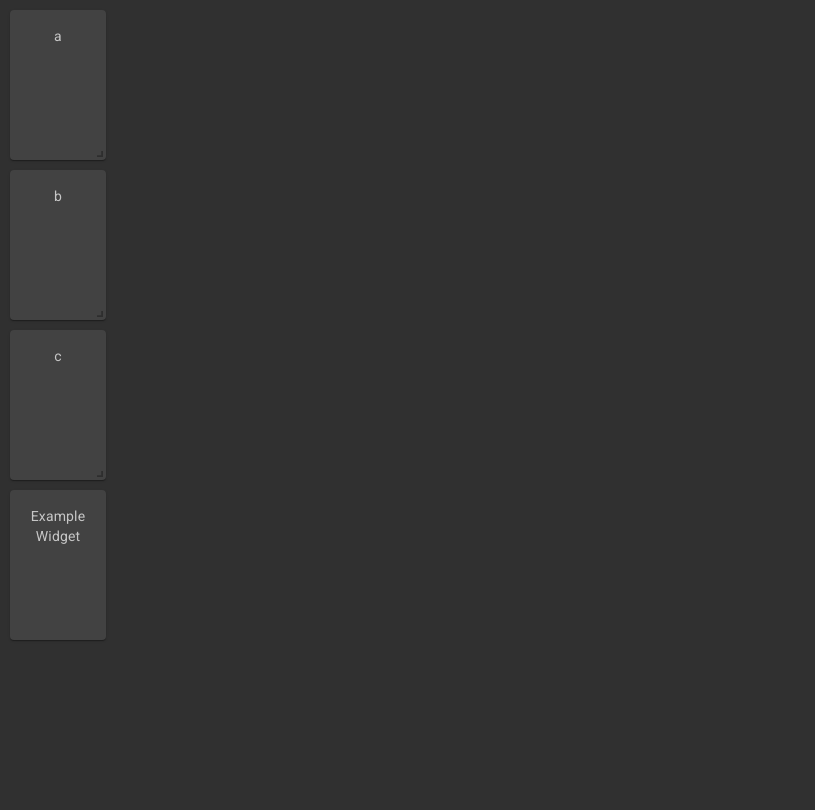
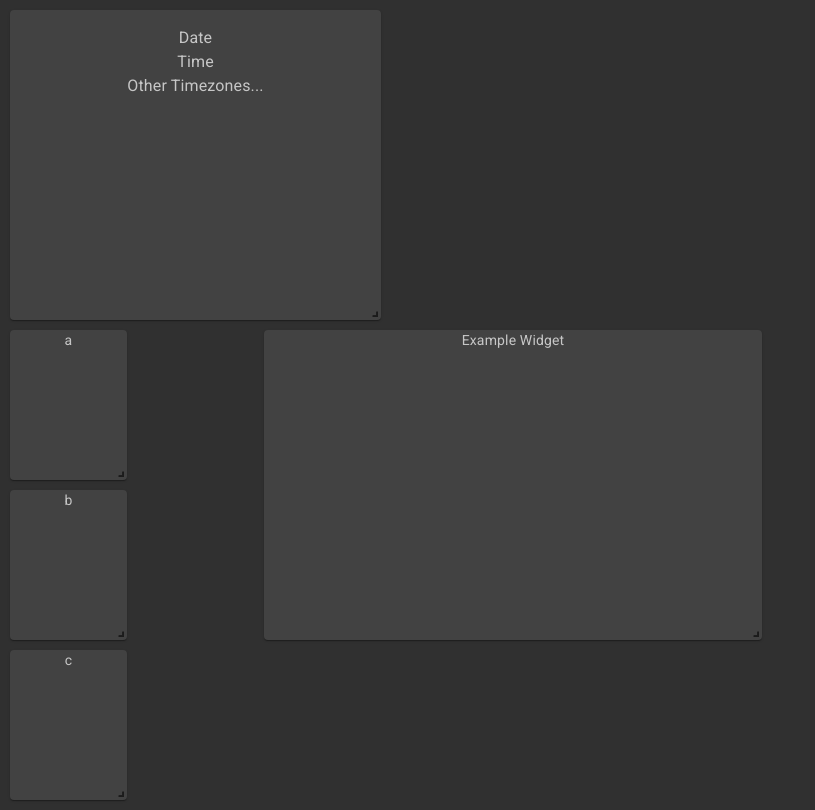
Before and after one commit to KaseyPowers/home-dashboard, a React (Create React App) app: page / in a window 1280 px wide. Shown: the whole page, without its empty margins (0-815 px from the left). Built offline with nearby package versions, Linux system fonts and the light colour scheme.

Commit message:
Cleanup the dash implementation, init DateTime

```diff
--- a/src/Dashboard.js
+++ b/src/Dashboard.js
@@ -1,33 +1,81 @@
+import { useMemo } from "react";
+
+import { useTheme } from "@material-ui/core/styles";
+
 import { Responsive, WidthProvider } from "react-grid-layout";
 
-import { Placeholder } from "./widgets";
+import { Placeholder, DateTimeWidget } from "./widgets";
 import WidgetCard from "./widgets/WidgetCard";
 
 const ResponsiveGridLayout = WidthProvider(Responsive);
 
-const layout = [
-  { i: "a", x: 0, y: 0, w: 1, h: 2, static: true },
-  { i: "b", x: 1, y: 0, w: 3, h: 2, minW: 2, maxW: 4 },
-  { i: "c", x: 4, y: 0, w: 1, h: 2 },
-  { i: "placeholder", x: 2, y: 1, w: 4, h: 2 },
-];
+const sampleLayouts = {
+  a: { x: 0, y: 0, w: 1, h: 2, static: true },
+  b: { x: 1, y: 0, w: 3, h: 2, minW: 2, maxW: 4 },
+  c: { x: 4, y: 0, w: 1, h: 2 },
+};
+const Widgets = [DateTimeWidget, Placeholder, "a", "b", "c"];
+
+function getLayoutForBreakpoint(widget, breakpoint) {
+  if (typeof widget === "string") {
+    return sampleLayouts[widget];
+  }
+
+  const { key, layout = {}, layouts = {} } = widget;
+  const output = {
+    i: key,
+    ...layout,
+  };
+  if (layouts && layouts[breakpoint]) {
+    Object.assign(output, layouts[breakpoint]);
+  }
+  return output;
+}
 
 const App = () => {
-  const layouts = {
-    xs: layout,
-  };
+  const theme = useTheme();
+  const breakpoints = useMemo(
+    () => theme && theme.breakpoints && theme.breakpoints.values,
+    [theme]
+  );
+
+  const layouts = useMemo(() => {
+    const keys = Object.keys(breakpoints);
+    return keys.reduce((output, key) => {
+      output[key] = Widgets.map((widget) =>
+        getLayoutForBreakpoint(widget, key)
+      );
+      return output;
+    }, {});
+  }, [breakpoints]);
+
+  const children = useMemo(
+    () =>
+      Widgets.map((widget) => {
+        let key;
+        let body;
+        if (typeof widget === "string") {
+          key = widget;
+          body = <WidgetCard>{widget}</WidgetCard>;
+        } else {
+          key = widget.key;
+          const Widget = widget;
+          body = <Widget />;
+        }
+
+        return <div key={key}>{body}</div>;
+      }),
+    []
+  );
 
   return (
     <ResponsiveGridLayout
       className="layout"
       layouts={layouts}
-      breakpoints={{ lg: 1200, md: 996, sm: 768, xs: 480, xxs: 0 }}
+      breakpoints={breakpoints}
       cols={{ lg: 12, md: 10, sm: 6, xs: 4, xxs: 2 }}
     >
-      <WidgetCard key="a">a</WidgetCard>
-      <WidgetCard key="b">b</WidgetCard>
-      <WidgetCard key="c">c</WidgetCard>
-      <Placeholder key="placeholder" />
+      {children}
     </ResponsiveGridLayout>
   );
 };
--- /dev/null
+++ b/src/widgets/DateTimeWidget/DateTimeWidget.js
@@ -0,0 +1,31 @@
+import { CardContent, Typography } from "@material-ui/core";
+
+import WidgetCard from "../WidgetCard";
+
+const DateTimeWidget = (props) => {
+  return (
+    <WidgetCard {...props}>
+      <CardContent>
+        <Typography component="h3" varient="h3">
+          Date
+        </Typography>
+        <Typography component="h4" varient="h4">
+          Time
+        </Typography>
+        <Typography varient="subtitle1">Other Timezones...</Typography>
+      </CardContent>
+    </WidgetCard>
+  );
+};
+
+DateTimeWidget.key = "DateTime";
+DateTimeWidget.layout = {
+  x: 0,
+  y: 0,
+  w: 3,
+  h: 2,
+  minW: 2,
+  maxW: 4,
+};
+
+export default DateTimeWidget;
--- /dev/null
+++ b/src/widgets/DateTimeWidget/index.js
@@ -0,0 +1 @@
+export { default } from "./DateTimeWidget";
--- a/src/widgets/Placeholder.js
+++ b/src/widgets/Placeholder.js
@@ -4,4 +4,12 @@ const Placeholder = (props) => (
   <WidgetCard {...props}>Example Widget</WidgetCard>
 );
 
+Placeholder.key = "placeholder";
+Placeholder.layout = {
+  x: 2,
+  y: 1,
+  w: 4,
+  h: 2,
+};
+
 export default Placeholder;
--- a/src/widgets/WidgetCard.js
+++ b/src/widgets/WidgetCard.js
@@ -1,24 +1,20 @@
-import { Grid, Paper } from "@material-ui/core";
+import { Card } from "@material-ui/core";
 
 import { makeStyles } from "@material-ui/core/styles";
 
 const useStyles = makeStyles((theme) => ({
-  paper: {
+  container: {
     height: "100%",
-    padding: (props) => (props.padding ? theme.spacing(2) : undefined),
+    // padding: (props) => (props.padding ? theme.spacing(2) : undefined),
     color: theme.palette.text.secondary,
     textAlign: "center",
   },
 }));
 
-const WidgetCard = ({ children, padding = true, ...gridProps }) => {
-  const classes = useStyles({ padding });
+const WidgetCard = ({ children }) => {
+  const classes = useStyles();
 
-  return (
-    <div {...gridProps}>
-      <Paper className={classes.paper}>{children}</Paper>
-    </div>
-  );
+  return <Card className={classes.container}>{children}</Card>;
 };
 
 export default WidgetCard;
--- a/src/widgets/index.js
+++ b/src/widgets/index.js
@@ -1 +1,2 @@
+export { default as DateTimeWidget } from "./DateTimeWidget";
 export { default as Placeholder } from "./Placeholder";
```
